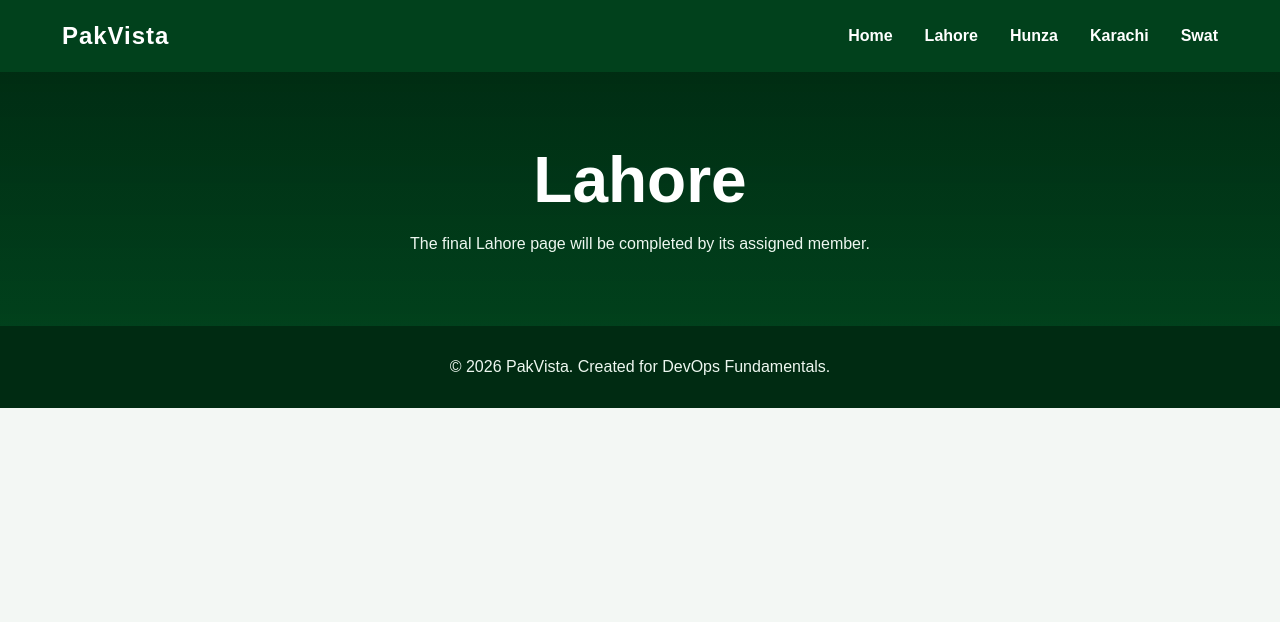
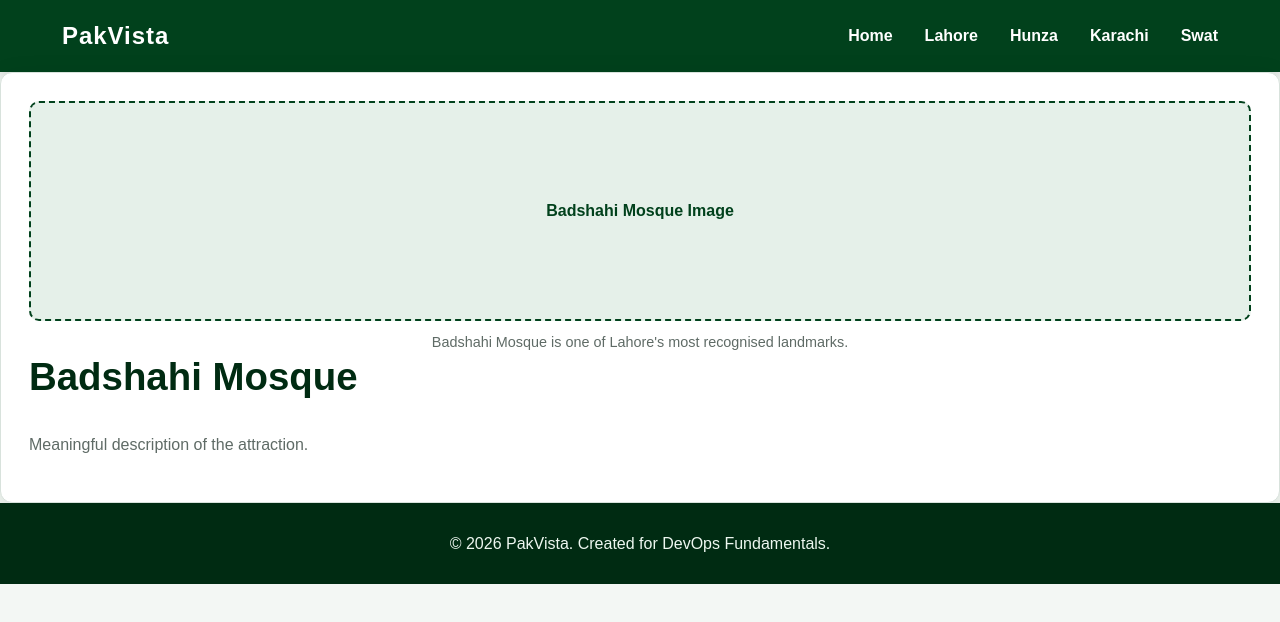
Before and after one commit to Xenon-Life/pakvista-cicd, a website built with Parcel: page lahore.html in a window 1280 px wide. Built offline with nearby package versions, Linux system fonts and the light colour scheme.

Commit message:
Update lahore.html

```diff
--- a/lahore.html
+++ b/lahore.html
@@ -22,12 +22,26 @@
   </header>
 
   <main>
-    <section class="page-banner">
-      <div class="container">
-        <h1>Lahore</h1>
-        <p>The final Lahore page will be completed by its assigned member.</p>
-      </div>
-    </section>
+    <article class="content-card">
+  <figure>
+    <div
+      class="img-placeholder"
+      role="img"
+      aria-label="Image placeholder for Badshahi Mosque"
+    >
+      Badshahi Mosque Image
+    </div>
+    <figcaption>
+      Badshahi Mosque is one of Lahore's most recognised landmarks.
+    </figcaption>
+  </figure>
+
+  <h2>Badshahi Mosque</h2>
+
+  <p>
+    Meaningful description of the attraction.
+  </p>
+</article>
   </main>
 
   <footer class="site-footer">
```
